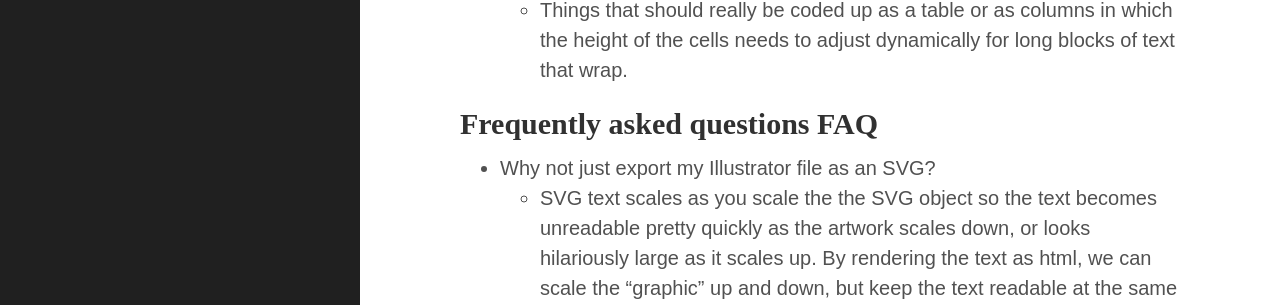
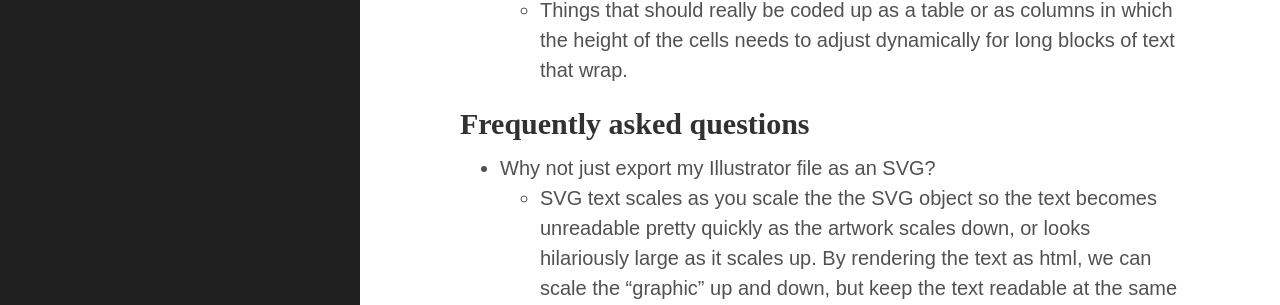
Before and after one commit to newsdev/ai2html, a Jekyll site: the page built from index.md, in a window 1280 px wide and 900 px high, scrolled down 11342 px. Shown: the part 153-458 px from the top of the window. Built offline with Jekyll 4.4.1, drawn with Linux system fonts in a browser that asks for light colours; Markdown is read by kramdown in place of the engine named in the settings.

Commit message:
Sync README.md in master branch to index.md in gh-pages

```diff
--- a/index.md
+++ b/index.md
@@ -258,7 +258,7 @@ Paragraphs are styled using css classes that are consolidated across each artboa
   - Things that should really be coded up as a table or as columns in which the height of the cells needs to adjust dynamically for long blocks of text that wrap.
 
 
-## Frequently asked questions FAQ
+## Frequently asked questions
 
 - Why not just export my Illustrator file as an SVG?
   - SVG text scales as you scale the the SVG object so the text becomes unreadable pretty quickly as the artwork scales down, or looks hilariously large as it scales up. By rendering the text as html, we can scale the "graphic" up and down, but keep the text readable at the same font-size and line-height. This is important because we are trying to reduce the number of versions of the artwork that we have to create in order to accommodate viewports that range from mobile phones up to giant desktop monitors. An example of this is here: http://nyti.ms/1CQdkwq Change your window size when you view the page and you'll see the artwork scale but the text stays the same size. More examples here: https://delicious.com/archietse/ai2html,responsive
```
